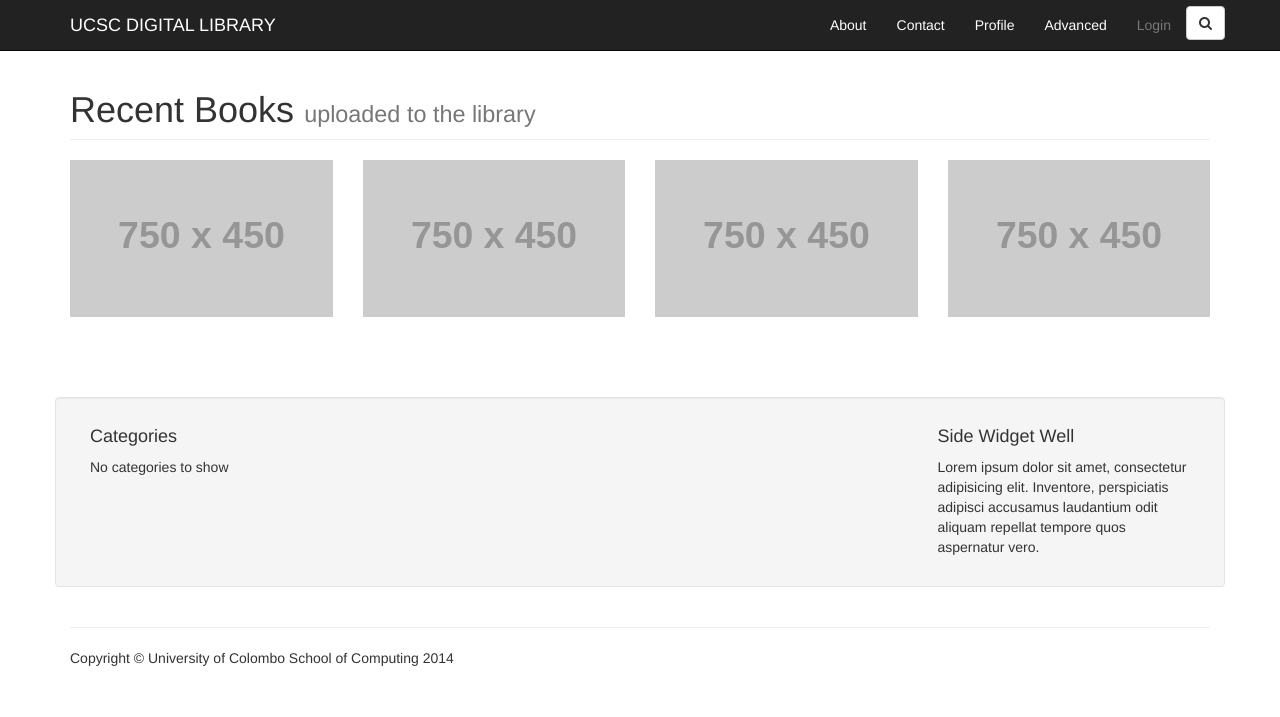
After one commit to rhperera/pusthaka, a CodeIgniter app: page /posts/recent in a window 1280 px wide. The commit adds this page. Shown: the top 717 px of the page. Run offline with CodeIgniter, Linux system fonts and the light colour scheme; data comes from the database, SQL or seed files in the repository; grey boxes labelled with a size stand in for pictures from a placeholder-image service; some libraries are stand-ins or nearby versions.

Commit message:
added recent books view and controller

```diff
--- a/application/controllers/posts.php
+++ b/application/controllers/posts.php
@@ -15,7 +15,7 @@ class Posts extends CI_Controller
     }
     function index()
     {
-        $data['posts']=$this->post->get_materials(10);
+        //$data['posts']=$this->post->get_materials(10);
         $data['categories']=$this->category->get_categories();
         //echo"<pre>"; print_r($data['posts']); echo "";
         $this->load->view('header',$data);
@@ -40,4 +40,13 @@ class Posts extends CI_Controller
             redirect(base_url().'posts');
         }
     }
+
+    function recent()
+    {
+        $data['recents']=$this->post->get_materials(10);
+        $this->load->view('header',$data);
+        $this->load->view('navbar',$data);
+        $this->load->view('recentbooks',$data);
+        $this->load->view('footer',$data);
+    }
 }
--- a/application/views/panel.php
+++ b/application/views/panel.php
@@ -15,7 +15,7 @@
             <div class="panel-body">
                 <h4>Read Online</h4>
                 <p>View and read most recently uploaded books now.</p>
-                <a href="#" class="btn btn-primary">Recent Books</a>
+                <a href="<?php echo base_url()?>posts/recent" class="btn btn-primary">Recent Books</a>
             </div>
         </div>
     </div>
--- /dev/null
+++ b/application/views/recentbooks.php
@@ -0,0 +1,35 @@
+
+
+
+<div class="container">
+
+    <div class="row">
+            <div class="col-lg-12">
+                <h1 class="page-header">Recent Books
+                    <small>uploaded to the library</small>
+                </h1>
+            </div>
+ </div>
+
+    <div class="row">
+            <div class="col-md-3 img-portfolio">
+                <a href="portfolio-item.html">
+                    <img class="img-responsive img-hover" src="http://placehold.it/750x450" alt="">
+                </a>
+            </div>
+            <div class="col-md-3 img-portfolio">
+                <a href="portfolio-item.html">
+                    <img class="img-responsive img-hover" src="http://placehold.it/750x450" alt="">
+                </a>
+            </div>
+            <div class="col-md-3 img-portfolio">
+                <a href="portfolio-item.html">
+                    <img class="img-responsive img-hover" src="http://placehold.it/750x450" alt="">
+                </a>
+            </div>
+            <div class="col-md-3 img-portfolio">
+                <a href="portfolio-item.html">
+                    <img class="img-responsive img-hover" src="http://placehold.it/750x450" alt="">
+                </a>
+            </div>
+    </div>
```
